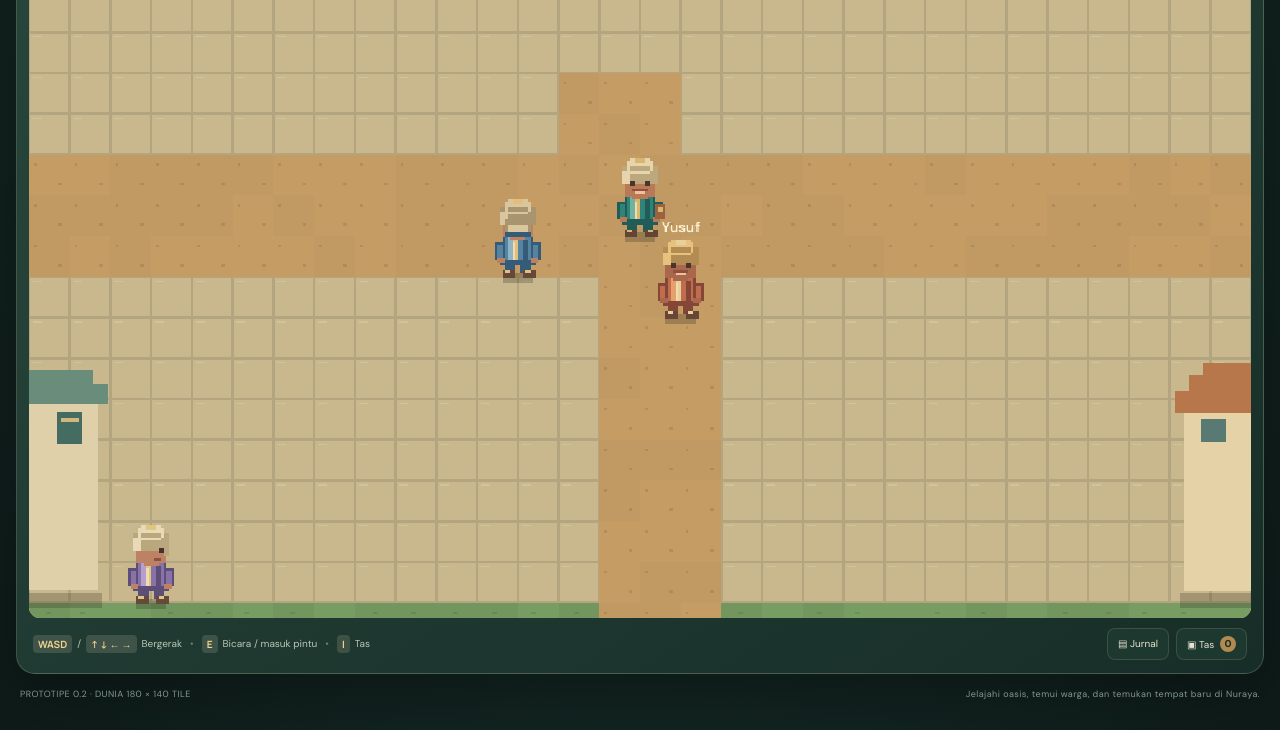
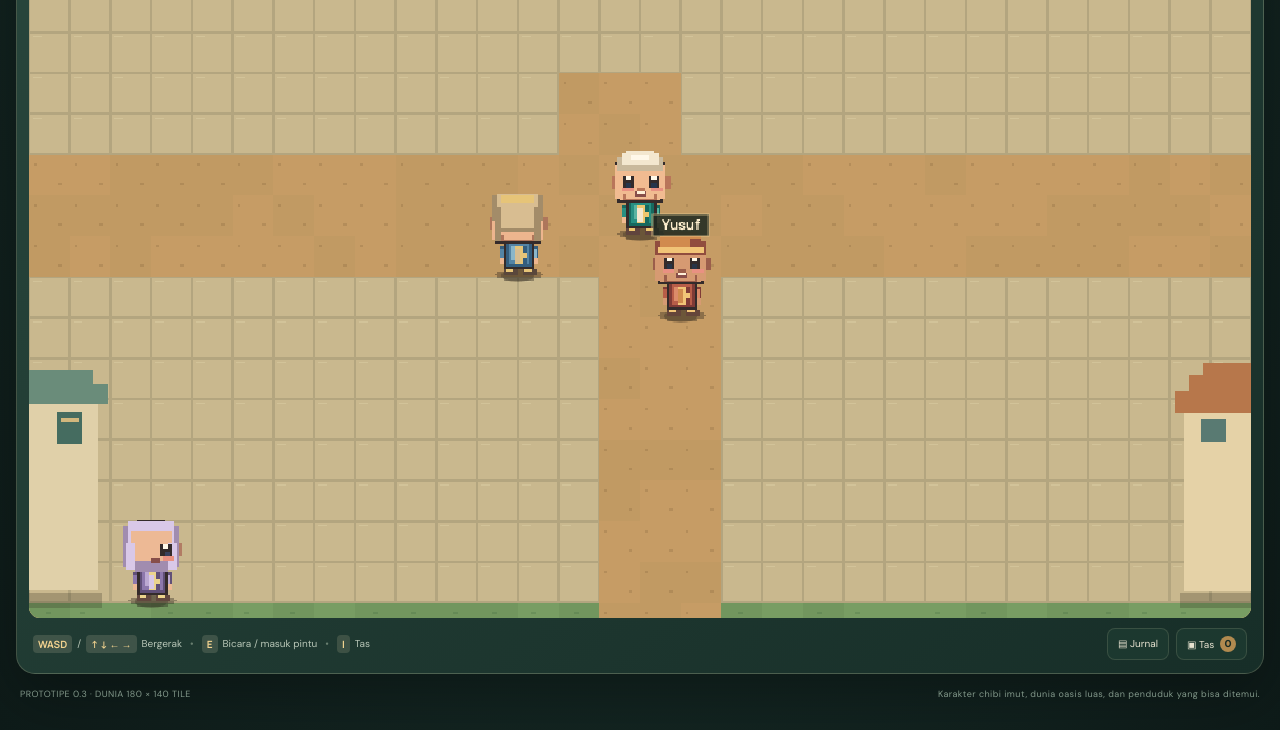
Before and after one commit to darkeagle15000-ui/noor_step, a plain HTML site: page index.html in a window 1280 px wide. Shown: the part 321-1051 px from the top of the page. Drawn offline with Linux system fonts and the light colour scheme; animation ran at ten frames a second.

Commit message:
Add files via upload

```diff
--- a/index.html
+++ b/index.html
@@ -4,7 +4,7 @@
   <meta charset="utf-8">
   <meta name="viewport" content="width=device-width, initial-scale=1">
   <meta name="theme-color" content="#183d36">
-  <meta name="description" content="JEJAK NUR — cozy Arabian top-down pixel RPG life simulator.">
+  <meta name="description" content="JEJAK NUR — cozy Arabian chibi pixel RPG life simulator.">
   <title>JEJAK NUR — A Life of Faith & Adventure</title>
   <link rel="stylesheet" href="style.css">
 </head>
@@ -15,7 +15,7 @@
         <div class="brand-mark" aria-hidden="true">✦</div>
         <div>
           <div class="brand-name">JEJAK NUR</div>
-          <div class="brand-subtitle">A LIFE OF FAITH &amp; ADVENTURE · PIXEL RPG</div>
+          <div class="brand-subtitle">A LIFE OF FAITH &amp; ADVENTURE · CHIBI PIXEL RPG</div>
         </div>
       </div>
       <div class="topbar-actions">
@@ -67,7 +67,7 @@
     </section>
 
     <footer class="page-footer">
-      <span>PROTOTIPE 0.2 · DUNIA 180 × 140 TILE</span><span>Jelajahi oasis, temui warga, dan temukan tempat baru di Nuraya.</span>
+      <span>PROTOTIPE 0.3 · DUNIA 180 × 140 TILE</span><span>Karakter chibi imut, dunia oasis luas, dan penduduk yang bisa ditemui.</span>
     </footer>
   </main>
 
--- a/script.js
+++ b/script.js
@@ -1,7 +1,7 @@
 (() => {
   'use strict';
 
-  // JEJAK NUR — playable browser prototype, version 0.2
+  // JEJAK NUR — playable browser prototype, version 0.3
   const canvas = document.getElementById('game');
   const ctx = canvas.getContext('2d');
   const mini = document.getElementById('minimap');
@@ -394,6 +394,11 @@
     child:{robe:'#d37b61',shade:'#954f4c',light:'#f0ad84',wrap:'#e8d4b3',wrapShade:'#bba27d',skin:'#c48765',hair:'#4b342b',boots:'#624638',gold:'#f0cf83'}
   };
   const spriteCache=new Map();
+  // Original chibi sprite atlas: 8 character looks × 4 directions × 4 walk frames.
+  const chibiAtlas = new Image();
+  chibiAtlas.src = 'assets/chibi-sprites.png';
+  const chibiPaletteRows = { player:0, merchant:1, gardener:2, traveler:3, guard:4, scholar:5, fisher:6, child:7 };
+  const chibiDirectionRows = { down:0, left:1, right:2, up:3 };
   function makeSprite(paletteName,dir,frame){
     const key=`${paletteName}:${dir}:${frame}`;if(spriteCache.has(key))return spriteCache.get(key);
     const p=spritePalettes[paletteName]||spritePalettes.player;
@@ -418,10 +423,27 @@
     spriteCache.set(key,c);return c;
   }
   function drawActor(actor,isPlayer=false){
-    const sx=Math.round(actor.x-camera.x),sy=Math.round(actor.y-camera.y),frame=actor.moving?Math.floor(actor.walk/2.4)%4:0,bob=actor.moving?Math.round(Math.abs(Math.sin(actor.walk))*1.5):0;
-    ctx.fillStyle='rgba(38,39,29,.26)';ctx.fillRect(sx-12,sy-3,24,8);
-    ctx.drawImage(makeSprite(actor.palette||'player',actor.dir,frame),sx-24,sy-61-bob,48,64);
-    if(!isPlayer&&Math.hypot(player.x-actor.x,player.y-actor.y)<78){ctx.fillStyle='rgba(255,245,215,.96)';ctx.font='bold 11px Manrope,sans-serif';ctx.textAlign='center';ctx.fillText(actor.name,sx,sy-67-bob);}
+    const sx=Math.round(actor.x-camera.x),sy=Math.round(actor.y-camera.y);
+    const frame=actor.moving?Math.floor(actor.walk/2.1)%4:0;
+    const bob=actor.moving?Math.round(Math.abs(Math.sin(actor.walk))*1.2):0;
+    ctx.fillStyle='rgba(38,29,22,.30)';
+    ctx.beginPath();ctx.ellipse(sx,sy-1,13,5,0,0,Math.PI*2);ctx.fill();
+    const paletteRow=chibiPaletteRows[actor.palette||'player']??0;
+    const directionRow=chibiDirectionRows[actor.dir]??0;
+    if(chibiAtlas.complete&&chibiAtlas.naturalWidth>0){
+      // 32×40 pixel sprites are scaled with smoothing disabled for crisp chunky pixels.
+      ctx.drawImage(chibiAtlas,frame*32,(paletteRow*4+directionRow)*40,32,40,sx-29,sy-69-bob,58,72);
+    }else{
+      // Brief fallback while the sprite atlas loads.
+      ctx.drawImage(makeSprite(actor.palette||'player',actor.dir,frame),sx-25,sy-62-bob,50,64);
+    }
+    if(!isPlayer&&Math.hypot(player.x-actor.x,player.y-actor.y)<86){
+      ctx.font='bold 11px Manrope,sans-serif';ctx.textAlign='center';
+      const label=actor.name,w=ctx.measureText(label).width+14;
+      ctx.fillStyle='rgba(34,43,34,.88)';ctx.fillRect(sx-w/2,sy-81-bob,w,17);
+      ctx.strokeStyle='rgba(240,211,151,.65)';ctx.strokeRect(sx-w/2,sy-81-bob,w,17);
+      ctx.fillStyle='#fff0cf';ctx.fillText(label,sx,sy-69-bob);
+    }
   }
   function drawNPC(n,time){drawActor(n,false);}
   function drawPlayer(time){drawActor(player,true);}
--- a/style.css
+++ b/style.css
@@ -119,3 +119,6 @@ kbd, .tip-key { padding: 2px 5px; border-radius: 4px; background: rgba(240,225,1
 #game, #minimap { image-rendering: pixelated; image-rendering: crisp-edges; }
 @media (min-width: 900px) { .game-frame { padding: 12px; } .minimap-frame { width: 166px; } }
 @media (max-width: 620px) { .minimap-frame { width: 88px; } }
+
+/* v0.3 — chibi sprites are drawn as nearest-neighbour pixel art. */
+#game { image-rendering: pixelated; image-rendering: crisp-edges; }
```
Also changed, not shown: README.txt, assets/chibi-sprites.png (added).
